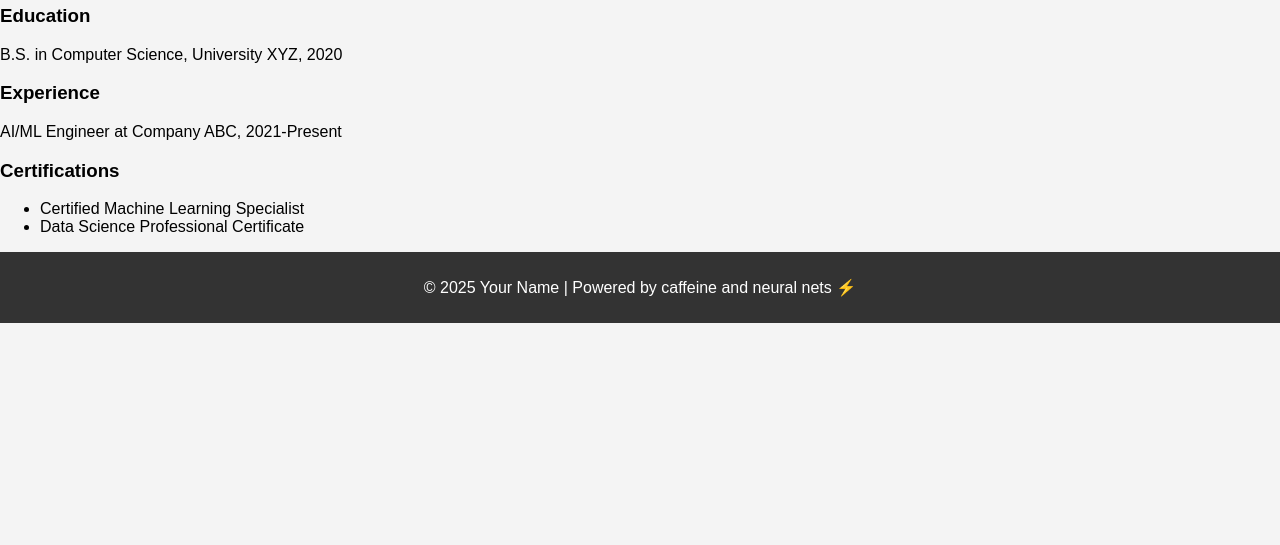
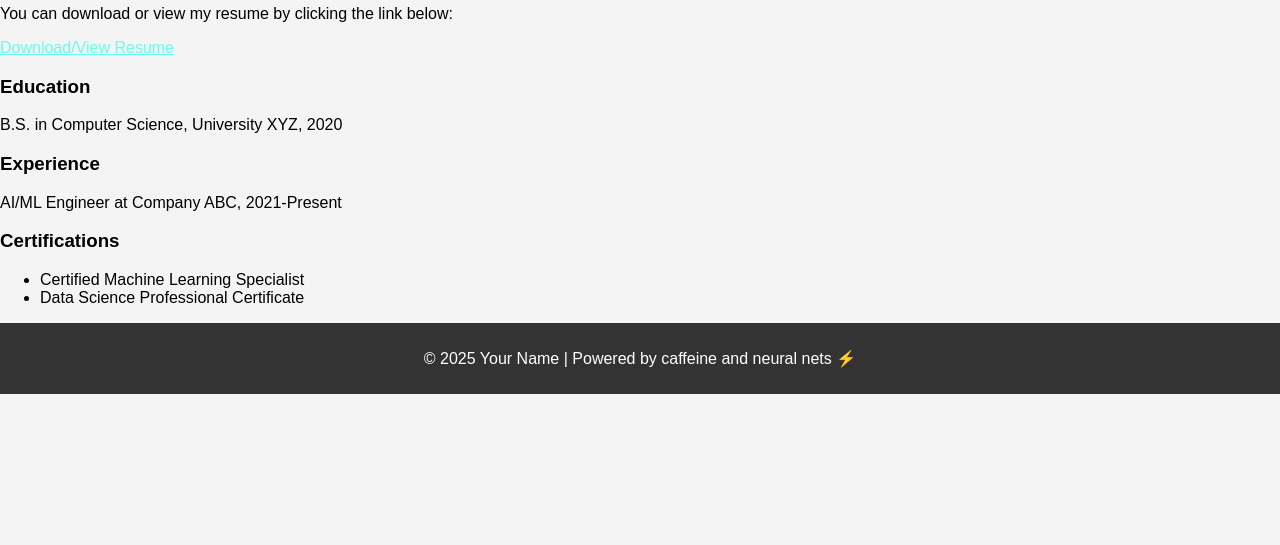
Before and after one commit to Anjneya-A/Anjneya-A.github.io, a plain HTML site: page resume.html in a window 1280 px wide. Shown: the part 255-800 px from the top of the page. Drawn offline with Linux system fonts and the light colour scheme.

Commit message:
Add files via upload

```diff
--- a/resume.html
+++ b/resume.html
@@ -23,6 +23,12 @@
 
   <section id="resume">
     <h2>Resume</h2>
+    <p>You can download or view my resume by clicking the link below:</p>
+    <p>
+      <a href="Anjneya Agarwal_Resume.pdf" target="_blank" style="color: #66fcf1; text-decoration: underline;">
+        Download/View Resume
+      </a>
+    </p>
     <h3>Education</h3>
     <p>B.S. in Computer Science, University XYZ, 2020</p>
     <h3>Experience</h3>
```
